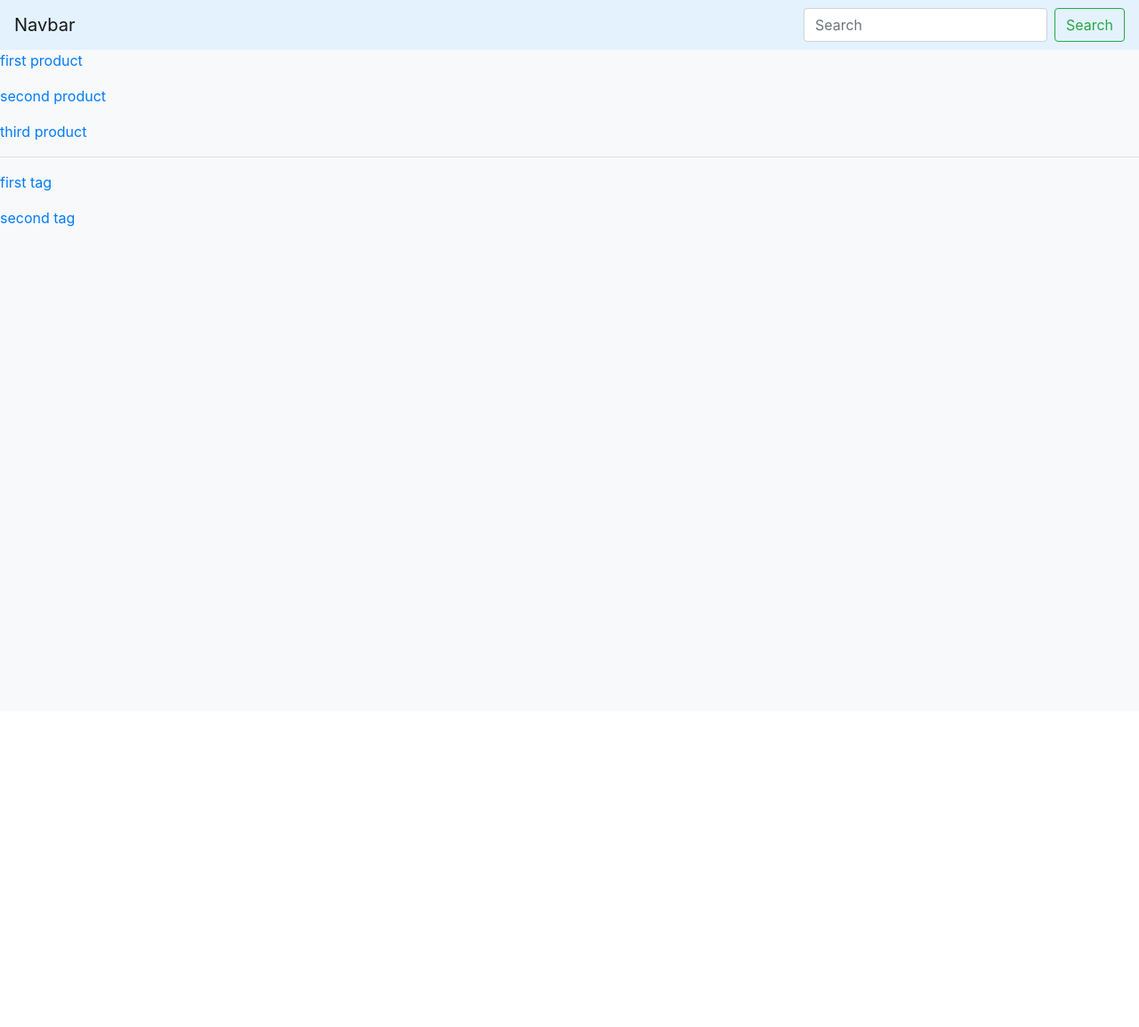
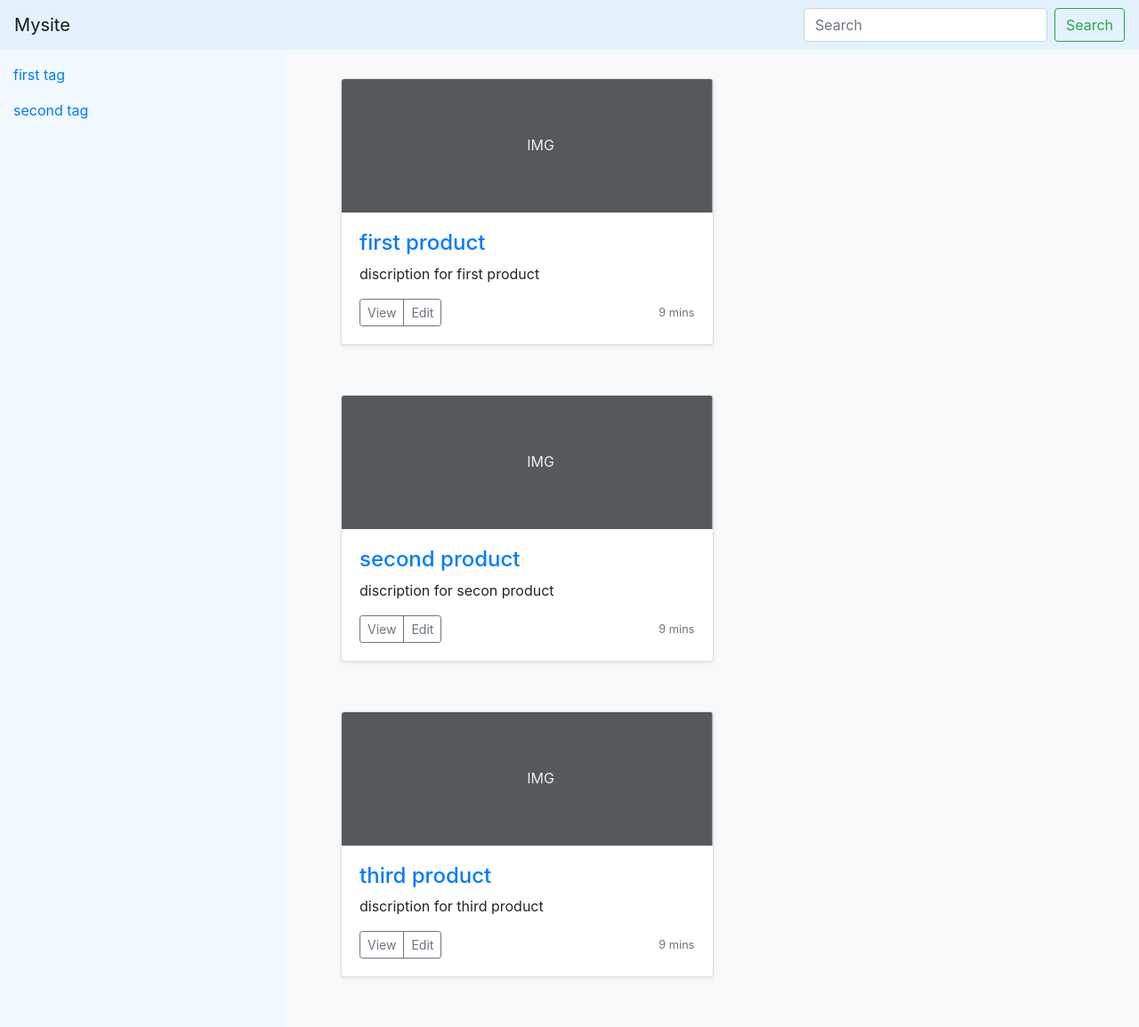
Before and after one commit to AleksandrBagdasarov/Try-flask-3.0, a Flask app: page / in a window 1280 px wide. Shown: the whole page at 89% size. Before the commit the page ends 255 px from the top, so only its background shows below. Run offline with Flask 2, Linux system fonts and the light colour scheme; data comes from the database, SQL or seed files in the repository; some libraries are stand-ins or nearby versions.

Commit message:
fix templates

```diff
--- a/mysite/routes.py
+++ b/mysite/routes.py
@@ -3,6 +3,6 @@ from mysite.views import home, product_details, tag_details
 
 
 
-app.add_url_rule('/',                   view_func=home,                    methods=['GET',])
-app.add_url_rule('/product/<slug>',     view_func=product_details,         methods=['GET',])
-app.add_url_rule('/tag/<slug>',         view_func=tag_details,             methods=['GET',])
+app.add_url_rule('/',                   view_func=home,                    methods=['GET'])
+app.add_url_rule('/product/<slug>',     view_func=product_details,         methods=['GET'])
+app.add_url_rule('/tag/<slug>',         view_func=tag_details,             methods=['GET'])
--- a/mysite/templates/aa_layout.html
+++ b/mysite/templates/aa_layout.html
@@ -21,12 +21,29 @@
 <body class="bg-light">
     <nav class="navbar navbar-light" style="background-color: #e3f2fd;">
         <!-- Navbar content -->
-        <a class="navbar-brand">Navbar</a>
-        <form class="form-inline">
-            <input class="form-control mr-sm-2" type="search" placeholder="Search" aria-label="Search">
+        <a class="navbar-brand" href="{{ url_for('home') }}">Mysite</a>
+
+        <form class="form-inline" action="{{ url_for('home') }}">
+            <input class="form-control mr-sm-2" type="search" placeholder="Search" aria-label="Search" name=q
+                value="{{ request.args.get('q', '') }}">
             <button class="btn btn-outline-success my-2 my-sm-0" type="submit">Search</button>
         </form>
+
     </nav>
+
+    <div class="container-fluid">
+        <div class="row">
+            <div class="col-3 py-md-3 bd-sidebar" style="background-color: #f1f9ff;">
+                {% block left %}
+                {% endblock %}
+            </div>
+
+            <div class="col-9 py-md-3 pl-md-5 bd-content bg-light" role="main">
+                {% block mid %}
+                {% endblock %}
+            </div>
+        </div>
+    </div>
     {% block content %}
     {% endblock %}
 
--- a/mysite/templates/home.html
+++ b/mysite/templates/home.html
@@ -1,15 +1,45 @@
 {% extends 'aa_layout.html' %}
 
+
+{% block left %}
+{% for tag in tags %}
+<p><a href="{{ url_for('tag_details', slug=tag.slug) }}">{{ tag.name }}</a></p>
+{% endfor %}
+{% endblock %}
+
+
+{% block mid %}
+{% for product in products %}
+<div class="album py-3 bg-light">
+  <div class="container">
+    <div class="row row-cols-2">
+      <div class="col">
+        <div class="card mb-4 shadow-sm">
+          <svg class="bd-placeholder-img card-img-top" width="100%" height="auto" xmlns="http://www.w3.org/2000/svg"
+            preserveAspectRatio="xMidYMid slice" focusable="false" role="img">
+            <rect width="100%" height="100%" fill="#55595c" />
+            <text x="50%" y="50%" fill="#eceeef" dy=".3em">IMG</text>
+          </svg>
+          <div class="card-body">
+            <a href="{{ url_for('product_details', slug=product.slug) }}"><h4>{{ product.title }}</h4></a>
+            <p class="card-text">{{ product.discription }}</p>
+            <div class="d-flex justify-content-between align-items-center">
+              <div class="btn-group">
+                <button type="button" class="btn btn-sm btn-outline-secondary">View</button>
+                <button type="button" class="btn btn-sm btn-outline-secondary">Edit</button>
+              </div>
+              <small class="text-muted">9 mins</small>
+            </div>
+          </div>
+        </div>
+      </div>
+    </div>
+  </div>
+</div>
+<!--p><a href="{{ url_for('product_details', slug=product.slug) }}">{{ product.title }}</a></p-->
+{% endfor %}
+{% endblock %}
+
+
 {% block content %}
-{% for product in products %}
-
-    <p><a href="{{ url_for('product_details', slug=product.slug) }}">{{ product.title }}</a></p>
-{% endfor %}
-
-<hr>
-{% for tag in tags %}
-
-    <p><a href="{{ url_for('tag_details', slug=tag.slug) }}">{{ tag.name }}</a></p>
-{% endfor %}
-
 {% endblock %}
--- a/mysite/views.py
+++ b/mysite/views.py
@@ -1,9 +1,13 @@
-from flask import redirect, render_template, url_for
+from flask import redirect, render_template, request, url_for
 from mysite.models import Product, Tag
 
 
 def home():
-    products = Product.query.all()
+    q = request.args.get('q')
+    if q:
+        products = Product.query.filter(Product.title.contains(q)).all()
+    else:
+        products = Product.query.all()
     tags = Tag.query.all()
     return render_template('home.html', title='Home', products=products, tags=tags)
 
```
